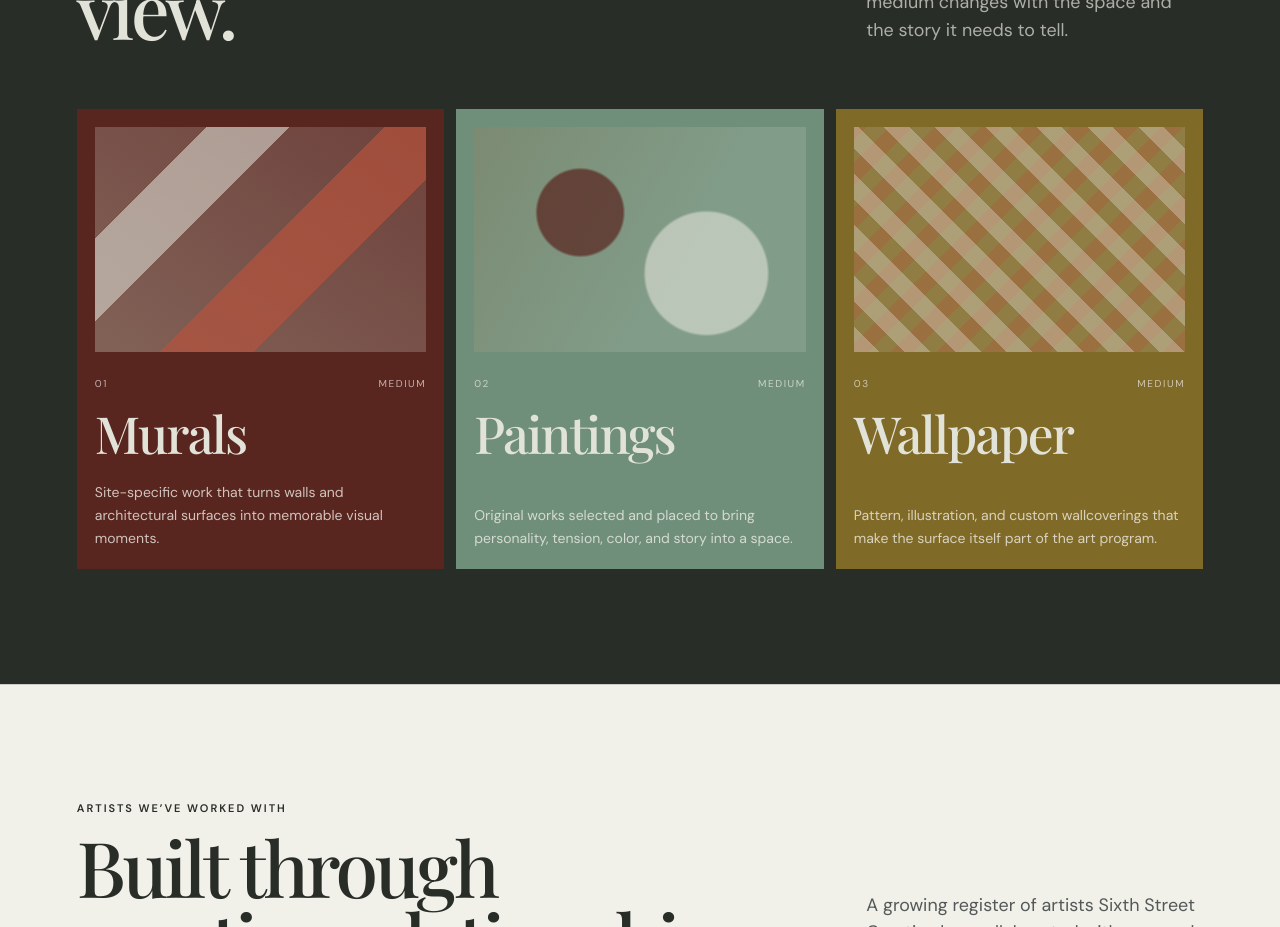
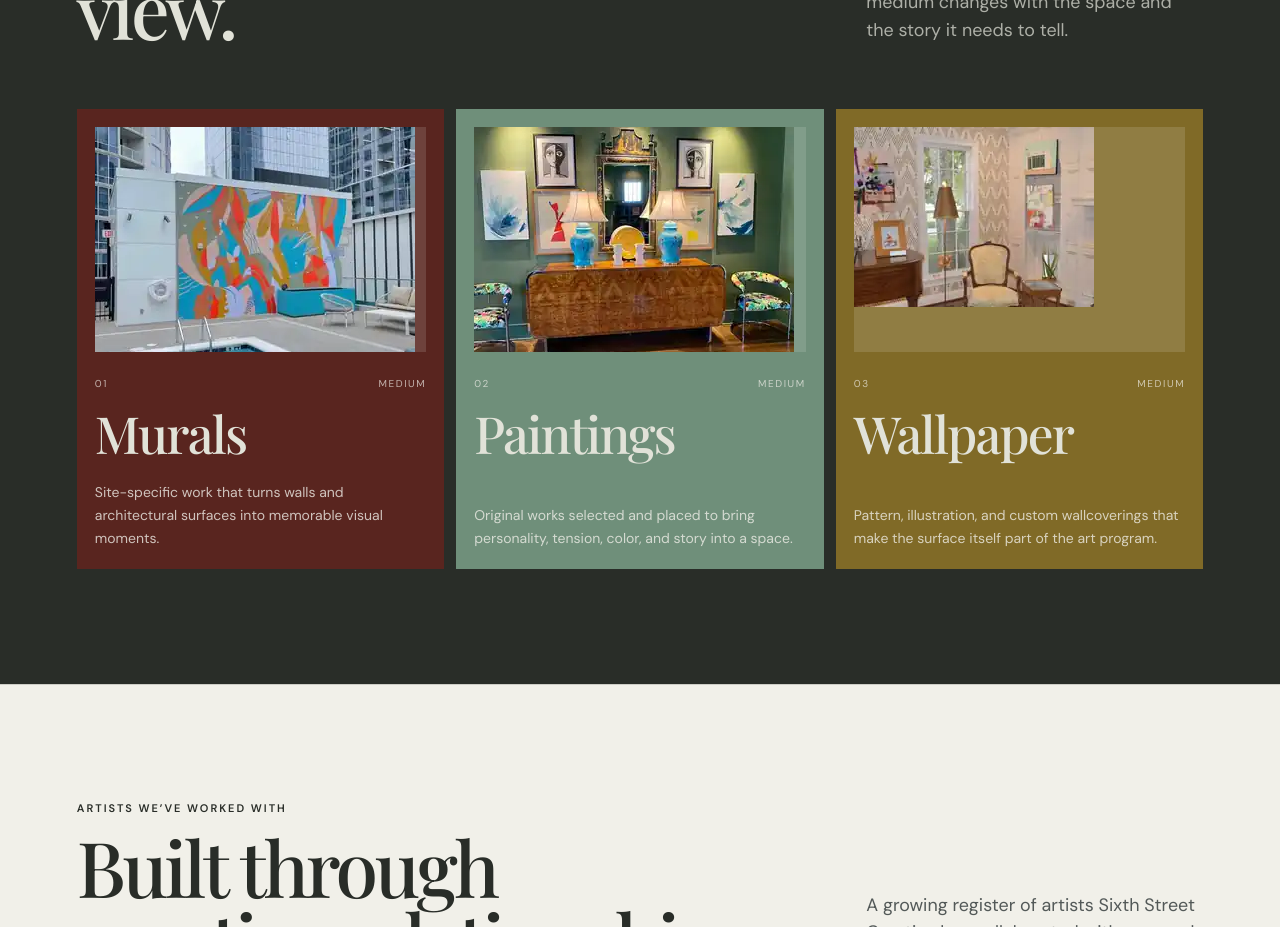
Before and after one commit to Melvinator32/blank-canvas-joy-595, a React (Vite) app in the folder artifacts/sixth-street-creative/: page / in a window 1280 px wide. Shown: the part 2700-3627 px from the top of the page. Built offline with nearby package versions, Linux system fonts and the light colour scheme; a web font is replaced by a local one.

Commit message:
Use project photography in medium cards

```diff
--- a/artifacts/sixth-street-creative/src/MediumsSection.tsx
+++ b/artifacts/sixth-street-creative/src/MediumsSection.tsx
@@ -6,18 +6,24 @@ const mediums = [
     name: 'Murals',
     description: 'Site-specific work that turns walls and architectural surfaces into memorable visual moments.',
     className: 'medium-card murals',
+    image: '/images/mediums/murals.webp',
+    alt: 'Colorful Sixth Street Creative mural beside a pool',
   },
   {
     number: '02',
     name: 'Paintings',
     description: 'Original works selected and placed to bring personality, tension, color, and story into a space.',
     className: 'medium-card paintings',
+    image: '/images/mediums/paintings.webp',
+    alt: 'Curated paintings arranged on a green wall',
   },
   {
     number: '03',
     name: 'Wallpaper',
     description: 'Pattern, illustration, and custom wallcoverings that make the surface itself part of the art program.',
     className: 'medium-card wallpaper',
+    image: '/images/mediums/wallpaper.webp',
+    alt: 'Patterned wallpaper in a collected residential interior',
   },
 ];
 
@@ -37,8 +43,8 @@ export default function MediumsSection() {
       <div className="mediums-grid">
         {mediums.map((medium) => (
           <article className={medium.className} key={medium.name}>
-            <div className="medium-visual" aria-hidden="true">
-              <div className="medium-shape" />
+            <div className="medium-visual">
+              <img src={medium.image} alt={medium.alt} loading="lazy" />
             </div>
             <div className="medium-meta">
               <span>{medium.number}</span>
```
